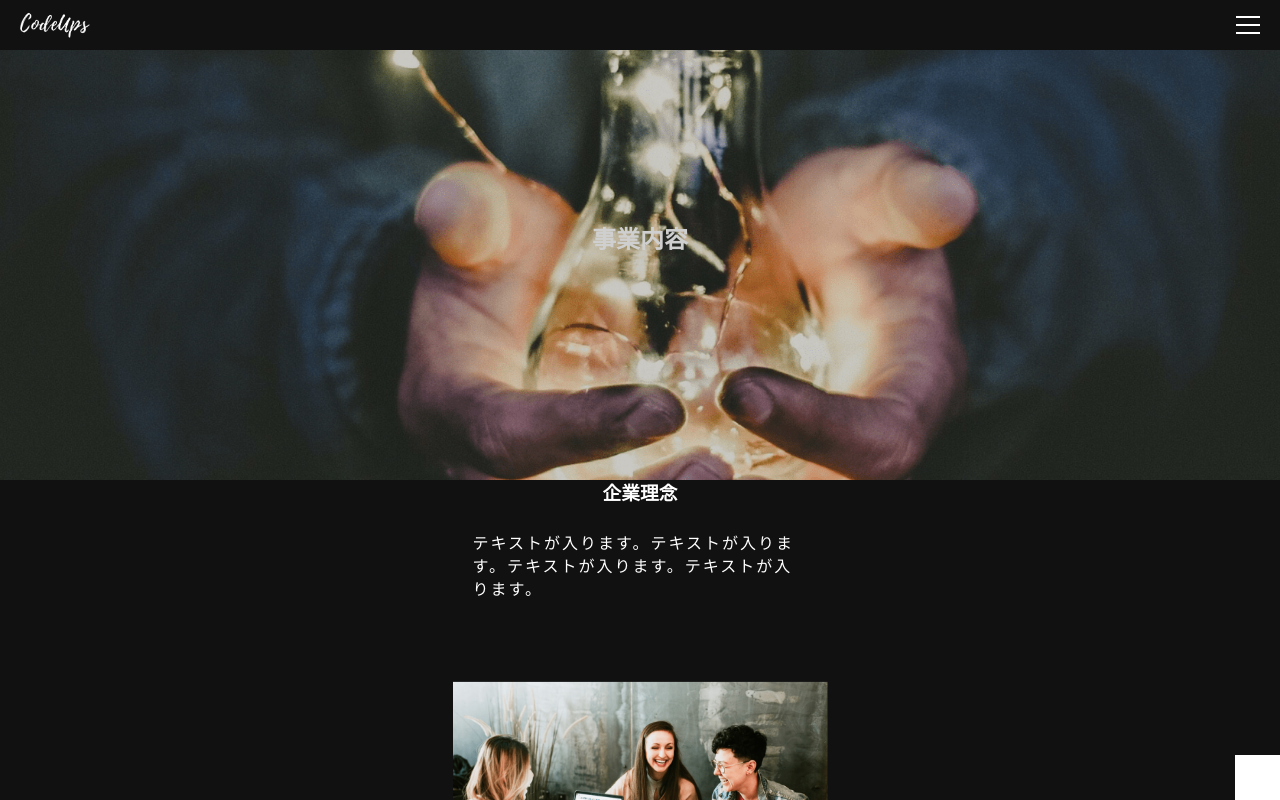
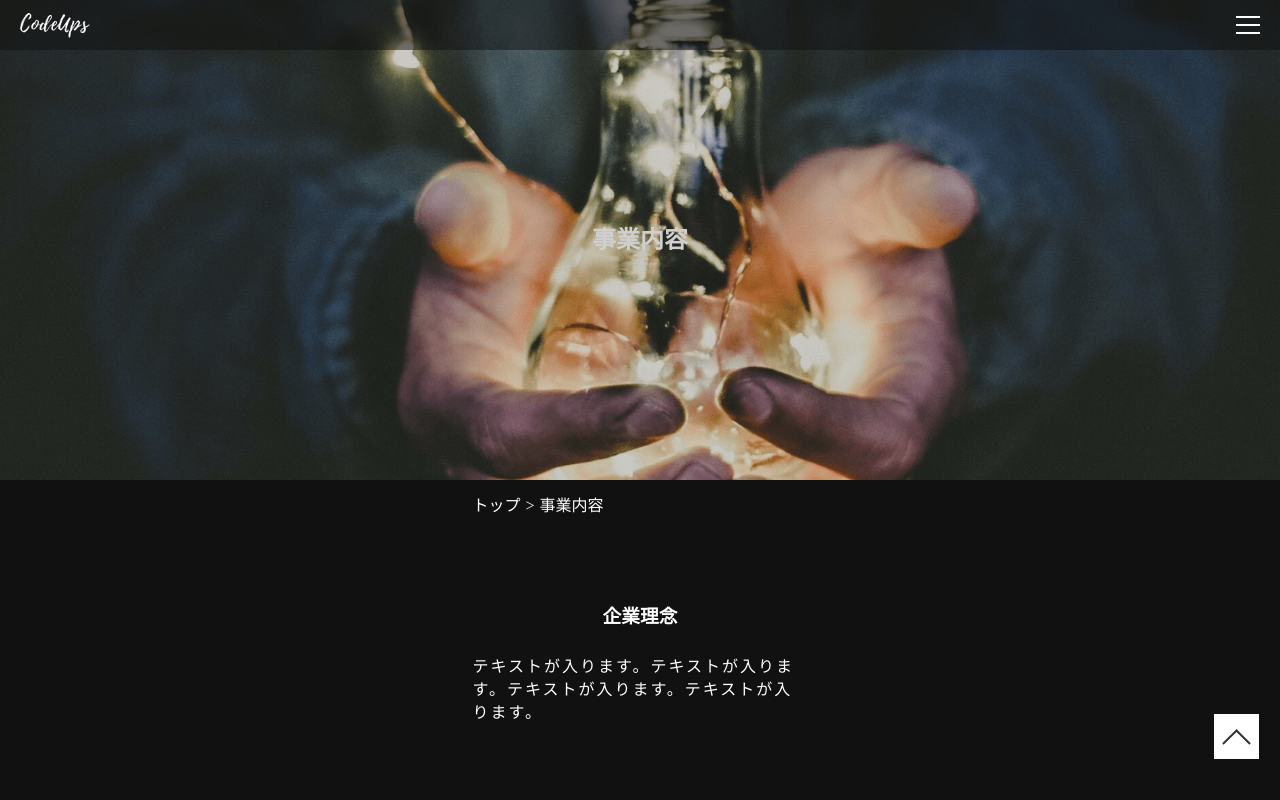
Before and after one commit to hidekiw1971/m-anken-017, a website: page index.html in a window 1280 px wide. Shown: the top 800 px of the page. Drawn offline with nearby package versions, Linux system fonts and the light colour scheme.

Commit message:
2022/8/25 header 調整

```diff
--- a/index.html
+++ b/index.html
@@ -31,7 +31,7 @@
 
 <body>
   <!-- .kigyou-naiyou__header -->
-  <div class="kigyou-naiyou__header kigyou-naiyou__header-layout">
+  <div class="kigyou-naiyou__header kigyou-naiyou__header-layout js-kigyou-naiyou__header">
     <h1 class="kigyou-naiyou__header-title">
       <img src="./images/CodeUps.png" alt="">
     </h1>
@@ -60,13 +60,22 @@
 
 
   <!-- .jigyou-naiyou__mv -->
-  <div class="jigyou-naiyou__mv">
+  <div class="jigyou-naiyou__mv jigyou-naiyou__mv-layout">
     <div class="jigyou-naiyou__mv-inner">
       <h2 class="jigyou-naiyou__mv-title">事業内容</h2>
       <div class="jigyou-naiyou__mv-shadow"></div>
     </div>
   </div>
   <!-- /.jigyou-naiyou__mv -->
+
+  <!-- .jigyou-naiyou__breadcrumb -->
+  <nav class="jigyou-naiyou__breadcrumb jigyou-naiyou__breadcrumb-layout">
+    <ul class="jigyou-naiyou__breadcrumb-wrap">
+      <li class="jigyou-naiyou__breadcrumb-list"><a href="#">トップ</a></li>
+      <li class="jigyou-naiyou__breadcrumb-list"><a href="#">事業内容</a></li>
+    </ul>
+  </nav>
+  <!-- /.jigyou-naiyou__breadcrumb -->
 
   <!-- .jigyou-naiyou__kigyou-rinen -->
   <div class="jigyou-naiyou__kigyou-rinen jigyou-naiyou__kigyou-rinen-layout">
--- a/js/script.js
+++ b/js/script.js
@@ -4,14 +4,22 @@ jQuery(function ($) {
   var topBtn = $(".pagetop");
   topBtn.hide();
 
+  // scroll位置情報取得
+  $(window).scroll(function () {
+    var test = $(this).scrollTop();
+    console.log(test);
+  });
+
   // ボタンの表示設定
   $(window).scroll(function () {
-    if ($(this).scrollTop() > 70) {
+    if ($(this).scrollTop() > 500) {
+      $(".js-kigyou-naiyou__header").css("background", "rgba(17, 17, 17, 1)");
       // 指定px以上のスクロールでボタンを表示
-      topBtn.fadeIn();
+      // topBtn.fadeIn();
     } else {
+      $(".js-kigyou-naiyou__header").css("background", "rgba(17, 17, 17, 0.5)");
       // 画面が指定pxより上ならボタンを非表示
-      topBtn.fadeOut();
+      // topBtn.fadeOut();
     }
   });
 
--- /dev/null
+++ b/src/sass/module/_jigyou-naiyou__breadcrumb-layout.scss
@@ -0,0 +1,9 @@
+@use "global" as *;
+.jigyou-naiyou__breadcrumb-layout {
+  margin: 0 rem(20);
+  margin-bottom: rem(85);
+  display: flex;
+  justify-content: center;
+  @include mq(md) {
+  }
+}
--- /dev/null
+++ b/src/sass/module/_jigyou-naiyou__breadcrumb-list.scss
@@ -0,0 +1,19 @@
+@use "global" as *;
+.jigyou-naiyou__breadcrumb-list {
+  @include mq(md) {
+  }
+}
+
+.jigyou-naiyou__breadcrumb-list::after {
+  content: ">";
+  margin: 0 rem(5);
+  @include mq(md) {
+  }
+}
+
+.jigyou-naiyou__breadcrumb-list:last-child::after {
+  content: "";
+  margin: 0;
+  @include mq(md) {
+  }
+}
--- /dev/null
+++ b/src/sass/module/_jigyou-naiyou__breadcrumb-wrap.scss
@@ -0,0 +1,8 @@
+@use "global" as *;
+.jigyou-naiyou__breadcrumb-wrap {
+  display: flex;
+  max-width: rem(335);
+  width: 100%;
+  @include mq(md) {
+  }
+}
--- /dev/null
+++ b/src/sass/module/_jigyou-naiyou__mv-layout.scss
@@ -0,0 +1,6 @@
+@use "global" as *;
+.jigyou-naiyou__mv-layout {
+  margin-bottom: rem(14);
+  @include mq(md) {
+  }
+}
--- a/src/sass/module/_jigyou-naiyou__scroll.scss
+++ b/src/sass/module/_jigyou-naiyou__scroll.scss
@@ -12,6 +12,38 @@
   width: rem(45);
   height: rem(45);
   background: rgba(255, 255, 255, 1);
+  margin-right: rem(21);
+  margin-bottom: rem(41);
   @include mq(md) {
   }
 }
+
+.jigyou-naiyou__scroll-layout::before {
+  content: "";
+  display: block;
+  width: rem(20);
+  height: 2px;
+  background: #333;
+  position: absolute;
+  top: 50%;
+  left: 65%;
+  transform: translate(-50%, -50%) rotate(45deg);
+  // transform-origin: 50% 50%;
+  @include mq(md) {
+  }
+}
+
+.jigyou-naiyou__scroll-layout::after {
+  content: "";
+  display: block;
+  width: rem(20);
+  height: 2px;
+  background: #333;
+  position: absolute;
+  top: 50%;
+  left: 35%;
+  transform: translate(-50%, -50%) rotate(-45deg);
+  // transform-origin: 50% 50%;
+  @include mq(md) {
+  }
+}
--- a/src/sass/module/_kigyou-naiyou__header.scss
+++ b/src/sass/module/_kigyou-naiyou__header.scss
@@ -9,7 +9,7 @@
   left: 0;
   right: 0;
   z-index: 1;
-  background: rgba(17, 17, 17, 1);
+  background: rgba(17, 17, 17, 0.5);
   display: flex;
   justify-content: space-between;
   @include mq(md) {
```
Also changed, not shown: README.md, css/styles.css, 1 other file.
